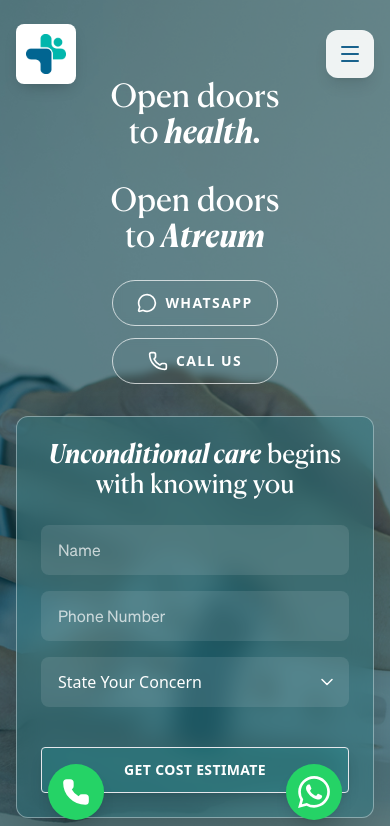
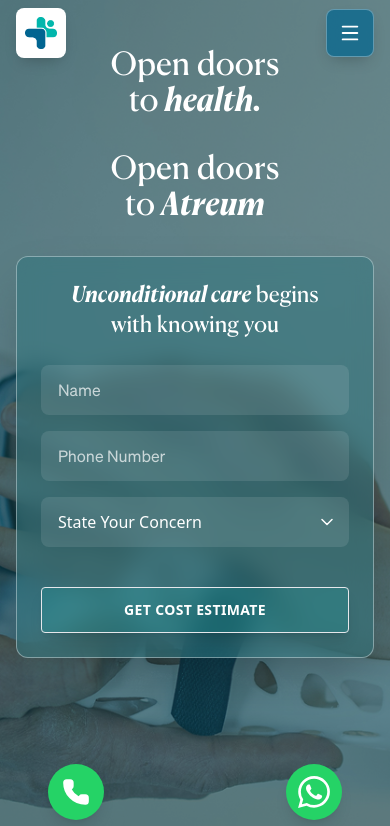
Before and after one commit to suman987654432/atreum, a React (Vite) app: page /orthopedics in a window 390 px wide. Shown: the top 826 px of the page. Built offline with nearby package versions, Linux system fonts and the light colour scheme.

Commit message:
feat: Update Navbar, Care, Doctorspe, Form, and Ortho components for improved styling and layout adjustments

```diff
--- a/src/components/LandingPage/Navbar.jsx
+++ b/src/components/LandingPage/Navbar.jsx
@@ -6,14 +6,14 @@
   const [isMobileMenuOpen, setIsMobileMenuOpen] = useState(false);
 
   return (
-    <nav className="fixed top-6 left-0 right-0 w-full flex justify-center px-4 md:px-12 z-50 font-sohne font-light">
+    <nav className="fixed top-2 sm:top-4 md:top-6 left-0 right-0 w-full flex justify-center px-4 md:px-12 z-50 font-sohne font-light">
       {/* Maximum width container to align with content */}
       <div className="flex items-center w-full max-w-[1700px]">
 
         {/* Logo Section - Separate Box */}
         {/* Logo Section - Separate Box */}
-        <a href="/" className="h-[60px] w-[60px] bg-white flex items-center justify-center rounded-lg shadow-[0px_7px_15.6px_-6px_#00000040] flex-shrink-0 mr-4 cursor-pointer hover:shadow-lg transition-shadow">
-          <img src={logo} alt="Logo" className="h-10 w-10 object-contain" />
+        <a href="/" className="h-[50px] w-[50px] sm:h-[60px] sm:w-[60px] bg-white flex items-center justify-center rounded-lg shadow-[0px_7px_15.6px_-6px_#00000040] flex-shrink-0 mr-2 sm:mr-4 cursor-pointer hover:shadow-lg transition-shadow">
+          <img src={logo} alt="Logo" className="h-8 w-8 sm:h-10 sm:w-10 object-contain" />
         </a>
 
         {/* Main Interface Bar - Desktop */}
@@ -56,16 +56,16 @@
         <div className="lg:hidden ml-auto">
           <button
             onClick={() => setIsMobileMenuOpen(!isMobileMenuOpen)}
-            className="bg-white/90 backdrop-blur-sm p-3 rounded-xl shadow-lg text-[#19628D]"
+            className="bg-[#016591]/70 backdrop-blur-md p-3 rounded-lg shadow-[0px_7px_15.6px_-6px_#00000040] text-white border border-white/30 hover:bg-[#016591]/90 transition-all"
           >
-            {isMobileMenuOpen ? <X size={24} /> : <Menu size={24} />}
+            {isMobileMenuOpen ? <X size={22} /> : <Menu size={22} />}
           </button>
         </div>
       </div>
 
       {/* Mobile Menu Overlay */}
       {isMobileMenuOpen && (
-        <div className="lg:hidden fixed top-28 left-4 right-4 bg-white/95 backdrop-blur-xl rounded-2xl shadow-2xl p-6 z-40 animate-fade-in border border-white/20 font-sohne">
+        <div className="lg:hidden fixed top-20 sm:top-24 md:top-28 left-4 right-4 bg-white/95 backdrop-blur-xl rounded-2xl shadow-2xl p-6 z-40 animate-fade-in border border-white/20 font-sohne">
           <ul className="flex flex-col gap-4 text-center">
             {[
               { name: "Our Services", path: "#" },
@@ -82,11 +82,11 @@
               </li>
             ))}
             <div className="flex flex-col gap-3 mt-4 pt-4 border-t border-gray-100">
-              <button className="flex items-center justify-center gap-2 bg-[#0FB1AB33] text-white py-3 rounded-xl shadow-md font-light text-[18px]">
-                <Phone size={18} fill="currentColor" />
+              <a href="tel:+919606970542" className="flex items-center justify-center gap-2 bg-[#0FB1AB] hover:bg-[#0d9891] text-white py-3 px-6 rounded-lg shadow-md font-semibold text-[16px] transition-all">
+                <Phone size={18} strokeWidth={2} />
                 Call Now
-              </button>
-              <div className="text-[#19628D] py-1 font-light text-[18px] leading-none tracking-normal">
+              </a>
+              <div className="text-[#19628D] py-1 font-normal text-[16px] leading-none tracking-normal">
                 +91 - 9606970542
               </div>
             </div>
--- a/src/components/departments/Care.jsx
+++ b/src/components/departments/Care.jsx
@@ -56,7 +56,7 @@
                         </h2>
                     </div>
                     <div className="md:w-2/5 md:ml-2 lg:ml-4 max-w-[600px] text-center md:text-left">
-                        <p className="text-black font-sohne font-normal text-[18px] leading-[22px] tracking-normal">
+                        <p className="text-black font-sohne font-normal text-[16px] leading-[22px] tracking-normal">
                             Orthopaedics at Atreum Hospitals is a multi-disciplinary department
                             dedicated to the diagnosis, treatment, and long-term management of
                             conditions affecting bones, joints, muscles, and the spine.
--- a/src/components/departments/Doctorspe.jsx
+++ b/src/components/departments/Doctorspe.jsx
@@ -58,8 +58,8 @@
 
 
                                 <div className="min-w-[200px] md:min-w-[250px]">
-                                    <h3 className="font-canela font-normal text-[37px] leading-[100%] tracking-normal text-[#19628D] mb-0.5">
-                                        {currentDoctor.name.split(' ')[0]} <span className="font-canela font-bold text-[37px] leading-[100%] tracking-normal">{currentDoctor.name.split(' ').slice(1).join(' ')}</span>
+                                    <h3 className="font-canela font-normal text-[31px] leading-[100%] tracking-normal text-[#19628D] mb-0.5">
+                                        {currentDoctor.name.split(' ')[0]} <span className="font-canela font-bold text-[31px] leading-[100%] tracking-normal">{currentDoctor.name.split(' ').slice(1).join(' ')}</span>
                                     </h3>
                                     <p className="text-gray-900 text-sm md:text-base mb-1">
                                         {currentDoctor.specialty}
@@ -80,7 +80,7 @@
 
 
                             <div className="w-full lg:w-auto flex justify-center lg:justify-start lg:ml-12">
-                                <button className="bg-[#1EBAB3] hover:bg-[#189d97] text-white font-sohne font-semibold text-[20px] leading-[40px] tracking-normal py-0 px-3 rounded shadow-md uppercase transition-all">
+                                <button className="bg-[#1EBAB3] hover:bg-[#189d97] text-white font-sohne font-semibold text-[16px] leading-[40px] tracking-normal py-0 px-3 rounded shadow-md uppercase transition-all">
                                     Book an Appointment
                                 </button>
                             </div>
@@ -88,10 +88,10 @@
 
                             <div className="mt-4 lg:mt-8 w-full">
                                 <h2 className="text-[#19628D] mb-4">
-                                    <span className="font-canela font-light text-[35px] leading-[100%] tracking-normal">Orthopaedic </span>
-                                    <span className="font-canela font-black text-[35px] leading-[100%] tracking-normal italic">Specialists</span>
+                                    <span className="font-canela font-light text-[31px] leading-[100%] tracking-normal">Orthopaedic </span>
+                                    <span className="font-canela font-black text-[31px] leading-[100%] tracking-normal italic">Specialists</span>
                                 </h2>
-                                <p className="text-gray-700 font-sohne font-normal text-[18px] leading-[28px] tracking-normal max-w-xl mx-auto lg:mx-0">
+                                <p className="text-gray-700 font-sohne font-normal text-[16px] leading-[28px] tracking-normal max-w-xl mx-auto lg:mx-0">
                                     The Orthopaedic Specialists at Atreum Hospitals represent a multi-disciplinary team
                                     of experienced consultants, each focused on a specific area of musculoskeletal care.
                                     Working within a unified clinical framework, they combine specialised expertise with
--- a/src/components/departments/Form.jsx
+++ b/src/components/departments/Form.jsx
@@ -44,8 +44,8 @@
         <div className="w-full max-w-2xl mx-auto mt-14 bg-[#D9D9D933] p-8 md:p-10 rounded-2xl  ">
             <div className="mb-8">
                 <h2 className="text-[#19628D] text-center">
-                    <span className="font-canela font-light text-[37px] leading-[100%] tracking-normal">Share a few details below to help <br />us</span>
-                    <span className="font-canela font-bold italic text-[37px] leading-[100%] tracking-normal text-[#19628D]"> understand your concern.</span>
+                    <span className="font-canela font-light text-[32px] leading-[100%] tracking-normal">Share a few details below to help <br />us</span>
+                    <span className="font-canela font-bold italic text-[32px] leading-[100%] tracking-normal text-[#19628D]"> understand your concern.</span>
                 </h2>
             </div>
 
--- a/src/components/departments/Ortho.jsx
+++ b/src/components/departments/Ortho.jsx
@@ -18,42 +18,32 @@
 
             {/* Content Container */}
             <div className="relative z-10 w-full h-full flex flex-col justify-center px-4 sm:px-6 md:px-8 lg:px-12">
-                <div className="w-full max-w-[1700px] mx-auto flex flex-col lg:flex-row items-center justify-between h-full pt-20 sm:pt-24 lg:pt-28 pb-10 sm:pb-12 lg:pb-0 gap-8 lg:gap-0">
+                <div className="w-full max-w-[1700px] mx-auto flex flex-col lg:flex-row items-center justify-between h-full pt-12 sm:pt-16 lg:pt-20 pb-10 sm:pb-12 lg:pb-0 gap-8 lg:gap-0">
 
                     {/* Left Side Content */}
                     <div className="w-full lg:w-1/2 text-white flex flex-col items-center lg:items-start text-center lg:text-left justify-center gap-6 sm:gap-6 lg:gap-8 lg:pl-0 xl:pl-8">
                         <div className="space-y-8 sm:space-y-10 lg:space-y-12">
-                            <h1 className="font-canela font-normal text-[32px] sm:text-[38px] md:text-[42px] lg:text-[48px] leading-[36px] sm:leading-[44px] md:leading-[48px] lg:leading-[54px] tracking-normal">
+                            <h1 className="font-canela font-normal text-[32px] sm:text-[38px] md:text-[42px] lg:text-[43px] leading-[36px] sm:leading-[44px] md:leading-[48px] lg:leading-[54px] tracking-normal">
                                 Open doors <br />
                                 to
                                 <span className="font-canela font-bold italic text-[32px] sm:text-[38px] md:text-[42px] lg:text-[48px] leading-[36px] sm:leading-[44px] md:leading-[48px] lg:leading-[54px] tracking-normal"> health.</span>
                             </h1>
-                            <h1 className="font-canela font-normal text-[32px] sm:text-[38px] md:text-[42px] lg:text-[48px] leading-[36px] sm:leading-[44px] md:leading-[48px] lg:leading-[54px] tracking-normal">
+                            <h1 className="font-canela font-normal text-[32px] sm:text-[38px] md:text-[42px] lg:text-[43px] leading-[36px] sm:leading-[44px] md:leading-[48px] lg:leading-[54px] tracking-normal">
                                 Open doors <br />
                                 to
                                 <span className="font-canela font-bold italic text-[32px] sm:text-[38px] md:text-[42px] lg:text-[48px] leading-[36px] sm:leading-[44px] md:leading-[48px] lg:leading-[54px] tracking-normal"> Atreum</span>
                             </h1>
                         </div>
 
-                        {/* Bottom Contact Buttons */}
-                        <div className="flex flex-col sm:flex-row gap-3 sm:gap-4">
-                            <button className="flex items-center justify-center gap-2 bg-transparent border border-white/70 hover:bg-white/10 text-white px-6 py-3 rounded-full backdrop-blur-sm transition-all group">
-                                <MessageCircle size={20} className="group-hover:scale-110 transition-transform" />
-                                <span className="uppercase tracking-widest text-sm font-semibold">WhatsApp</span>
-                            </button>
-                            <button className="flex items-center justify-center gap-2 bg-transparent border border-white/70 hover:bg-white/10 text-white px-6 py-3 rounded-full backdrop-blur-sm transition-all group">
-                                <Phone size={20} className="group-hover:scale-110 transition-transform" />
-                                <span className="uppercase tracking-widest text-sm font-semibold">Call Us</span>
-                            </button>
-                        </div>
+
                     </div>
                     {/* Right Side Form */}
                     <div className="w-full lg:w-[600px] max-w-full lg:max-w-[600px] lg:ml-auto">
                         <div className="bg-[#2C747C80] border-[1px] border-[#FFFFFF61] p-6 sm:p-7 md:p-8 rounded-xl shadow-2xl bg-blur-lg backdrop-blur-md">
-                            <h3 className="text-white font-canela font-normal text-[26px] sm:text-[28px] md:text-[32px] leading-[30px] sm:leading-[32px] md:leading-[36px] tracking-normal text-center">
+                            <h3 className="text-white font-canela font-normal text-[22px] sm:text-[28px] md:text-[32px] leading-[30px] sm:leading-[32px] md:leading-[36px] tracking-normal text-center">
                                 <span className="font-bold italic">Unconditional care</span> begins
                             </h3>
-                            <h3 className="text-white font-canela font-normal text-[26px] sm:text-[28px] md:text-[32px] leading-[30px] sm:leading-[32px] md:leading-[36px] tracking-normal text-center mb-6 sm:mb-8">
+                            <h3 className="text-white font-canela font-normal text-[22px] sm:text-[28px] md:text-[32px] leading-[30px] sm:leading-[32px] md:leading-[36px] tracking-normal text-center mb-6 sm:mb-8">
                                 with knowing you
                             </h3>
 
```
